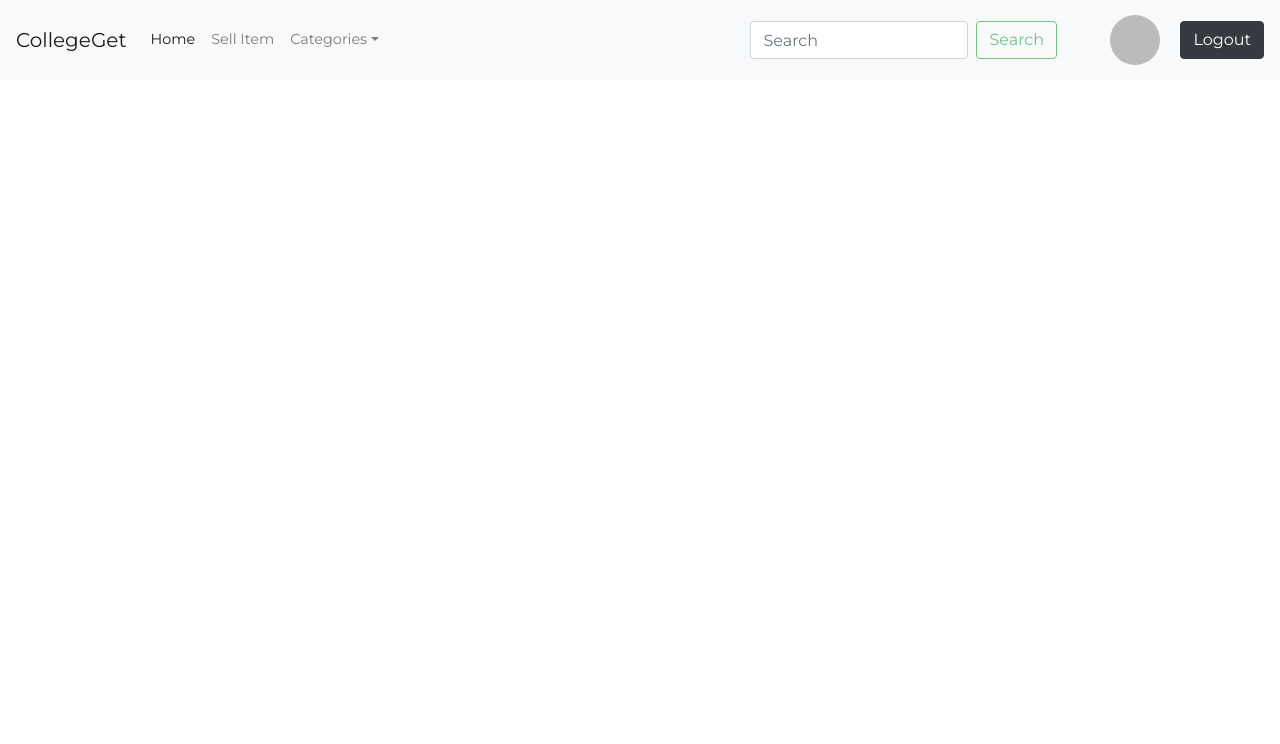
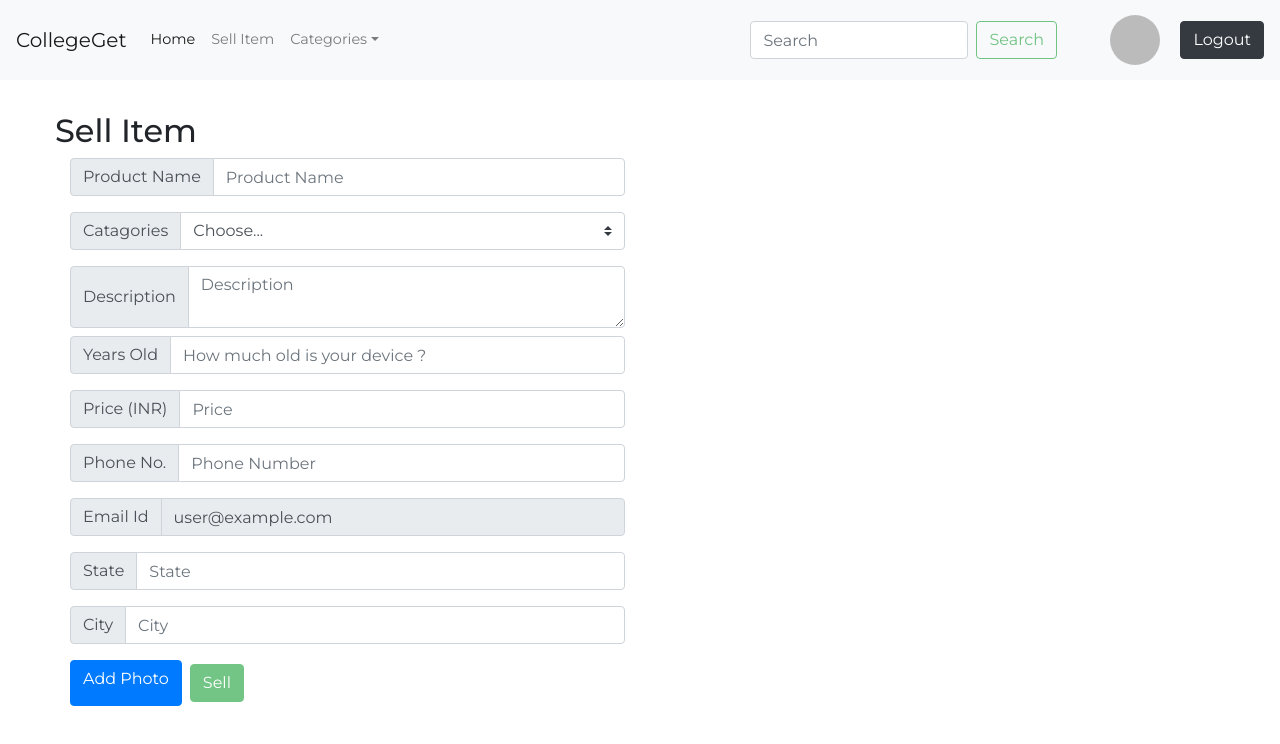
Before and after one commit to divyesh123-jain/collegeget, a React (Create React App) app: page /results/1 in a window 1280 px wide. Shown: the top 744 px of the page. Built offline with nearby package versions, Linux system fonts and the light colour scheme; no server answers; sample sign-in values are in the browser's storage.

Commit message:
connected to database , upload works ,fetches data

```diff
--- a/src/Components/Body.js
+++ b/src/Components/Body.js
@@ -25,6 +25,7 @@ const Body = () => {
         <Routes>
             <Route exact path = "/" element = {<Home/>} />
             <Route exact path = "/sell" element = {<Sell />} />
+            <Route exact path = "/results/:query" element = {<Sell />} />
         </Routes>
         </div>
 
--- a/src/Components/Form.js
+++ b/src/Components/Form.js
@@ -1,21 +1,133 @@
-import React,{useState} from 'react';
+import React, { useState,useEffect } from 'react';
+import { auth } from '../Firebase';
+import { onAuthStateChanged } from 'firebase/auth';
+import { collection, addDoc, serverTimestamp, updateDoc,doc } from "firebase/firestore";
+import { db, storage } from '../Firebase';
+import { getDownloadURL, ref, uploadBytesResumable } from "firebase/storage";
+import { useNavigate } from 'react-router-dom';
+// import { serverTimestamp } from '@firebase/firestore';
+
+const Form = () => {
+    const [user,setUser] = useState('');
+    const navigate = useNavigate();
+    useEffect(() => {
+		onAuthStateChanged(auth,(currentUser)=>{
+			if(!currentUser) navigate('/login') ;
+            setUser(currentUser);
+            console.log(currentUser);
+            // console.log(currentUser.photoURL);
+		  })
+	}, [])
+    const [select, setSelect] = useState('Choose');
+    const [pname,setPname] = useState('');
+    const [phone,setPhone] = useState('');
+    const [desc,setDesc] = useState('');
+    const [state,setState] = useState('');
+    const [city,setCity] = useState('');
+    const [shareImage, setShareImage] = useState('');
+    const [price,setPrice] = useState('');
+    const [year,setYear] = useState('');
+
+    const sendPost = async () => {
+        try {
+            const docRef = await addDoc(collection(db, "posts"), {
+                userImage:user.photoURL,
+                email:user.email,
+                sname:user.displayName,
+                pname,
+                phone,
+                price,
+                year,
+                desc,
+                state,
+                city,
+                time: serverTimestamp()
+            });
+            console.log(docRef.id);
+            const imageRef = ref(storage, `posts/${docRef.id}/images`);
+            if (shareImage) {
+                const uploadTask = uploadBytesResumable(imageRef, shareImage);
+                uploadTask.on('state_changed',
+                    (snapshot) => {
+                        const progress = (snapshot.bytesTransferred / snapshot.totalBytes) * 100;
+                        console.log('Upload is ' + progress + '% done');
+                        switch (snapshot.state) {
+                            case 'paused':
+                                console.log('Upload is paused');
+                                break;
+                            case 'running':
+                                console.log('Upload is running');
+                                break;
+                        }
+                    },
+                    (error) => {
+                        console.log(error);
+
+                    },
+                    async() => {
+
+                        const imgURL = await getDownloadURL(uploadTask.snapshot.ref);
+                        const update = await updateDoc(doc(db, "posts",docRef.id),{
+                            img:imgURL
+                        })
+                        // console.log(imgURL);
+                        reset();
+                    }
+                );
+            }
 
 
-const Form = () => {
-    const [select,setSelect] = useState('Choose');
+        }
+        catch (error) {
+            alert(error);
+        }
+
+    }
+    const handleSubmit = (e) => {
+        e.preventDefault();
+        sendPost();
+    }
+    const reset = () => {
+    //     onst [select, setSelect] = useState('Choose');
+    // const [pname,setPname] = useState('');
+    // const [email,setEmail] = useState('');
+    // const [phone,setPhone] = useState('');
+    // const [desc,setDesc] = useState('');
+    // const [state,setState] = useState('');
+    // const [city,setCity] = useState('');
+    // const [shareImage, setShareImage] = useState('');
+        setPname("");
+        setDesc("");
+        setPhone("");
+        setState("");
+        setCity("");
+        setShareImage();
+        setSelect('Choose');
+}
+
+
+    const handleImageChange = (e) => {
+        const image = e.target.files[0];
+        if (image === '' || image === undefined) {
+            alert(`This is not an image. This is ${typeof image}`);
+            return;
+        }
+        setShareImage(image);
+    }
     return (
-        <div style={{ width: '500px' }}>
+        <div className="row" style = {{marginLeft:"auto",marginRight:"auto"}}>
+        <div style={{ width: '500px' }} className = "col-md-6">
             <div className="input-group mb-3">
                 <div className="input-group-prepend">
                     <span className="input-group-text" id="basic-addon1">Product Name</span>
                 </div>
-                <input type="text" className="form-control" placeholder="Product Name" aria-label="Username" aria-describedby="basic-addon1" />
+                <input required type="text" value ={pname} onChange = {(e)=>setPname(e.target.value)} className="form-control" placeholder="Product Name" aria-label="Username" aria-describedby="basic-addon1" />
             </div>
             <div className="input-group mb-3">
                 <div className="input-group-prepend">
                     <label className="input-group-text" htmlFor="inputGroupSelect01">Catagories</label>
                 </div>
-                <select className="custom-select" onChange = {(e)=>setSelect(e.target.value)} value = {select} id="inputGroupSelect01">
+                <select required className="custom-select" onChange={(e) => setSelect(e.target.value)} value={select} id="inputGroupSelect01">
                     <option selected>Choose...</option>
                     <option value="Gadgets">Gadgets</option>
                     <option value="Vehicles">Vehicles</option>
@@ -27,41 +139,64 @@ const Form = () => {
                 <div className="input-group-prepend">
                     <span className="input-group-text">Description</span>
                 </div>
-                <textarea className="form-control" placeholder='Description' aria-label="With textarea"></textarea>
+                <textarea required value = {desc} onChange = {(e)=>setDesc(e.target.value)} className="form-control" placeholder='Description' aria-label="With textarea"></textarea>
             </div>
 
             <div className="input-group mt-2 mb-3">
                 <div className="input-group-prepend">
-                    <span className="input-group-text" id="basic-addon1">Price (INR)</span>
+                    <span  className="input-group-text" id="basic-addon1">Years Old</span>
                 </div>
-                <input type="number" className="form-control" placeholder="Price" aria-label="Username" aria-describedby="basic-addon1" />
+                <input required type="number" value = {year} onChange = {(e)=>setYear(e.target.value)} className="form-control" placeholder="How much old is your device ?" aria-label="Username" aria-describedby="basic-addon1" />
+            </div>
+            <div className="input-group mt-2 mb-3">
+                <div className="input-group-prepend">
+                    <span  className="input-group-text" id="basic-addon1">Price (INR)</span>
+                </div>
+                <input required type="number" className="form-control" value = {price} onChange = {(e)=>setPrice(e.target.value)} placeholder="Price" aria-label="Username" aria-describedby="basic-addon1" />
             </div>
             <div className="input-group mt-2 mb-3">
                 <div className="input-group-prepend">
                     <span className="input-group-text" id="basic-addon1">Phone No.</span>
                 </div>
-                <input type="number" className="form-control" placeholder="Phone Number" aria-label="Username" aria-describedby="basic-addon1" />
+                <input type="number" className="form-control" value = {phone} onChange = {(e)=>setPhone(e.target.value)} placeholder="Phone Number" aria-label="Username" aria-describedby="basic-addon1" />
             </div>
-            <div className="input-group mt-2 mb-3">
+            {user.email && <div className="input-group mt-2 mb-3">
                 <div className="input-group-prepend">
                     <span className="input-group-text" id="basic-addon1">Email Id</span>
                 </div>
-                <input type="email" className="form-control" placeholder="Email ID" aria-label="Username" aria-describedby="basic-addon1" />
-            </div>
+                <input disabled value = {user.email}  type="email" className="form-control" placeholder="Email ID" aria-label="Username" aria-describedby="basic-addon1" />
+            </div>}
+
+
             <div className="input-group mt-2 mb-3">
                 <div className="input-group-prepend">
                     <span className="input-group-text" id="basic-addon1">State</span>
                 </div>
-                <input type="text" className="form-control" placeholder="State" aria-label="Username" aria-describedby="basic-addon1" />
+                <input required type="text" className="form-control" placeholder="State" value = {state} onChange = {(e)=>setState(e.target.value)} aria-label="Username" aria-describedby="basic-addon1" />
             </div>
-            <div className="input-group mt-2 mb-3">
+            <div  className="input-group mt-2 mb-3">
                 <div className="input-group-prepend">
                     <span className="input-group-text" id="basic-addon1">City</span>
                 </div>
-                <input type="text" className="form-control" placeholder="City" aria-label="Username" aria-describedby="basic-addon1" />
+                <input required type="text" className="form-control" value ={city} onChange = {(e)=>setCity(e.target.value)} placeholder="City" aria-label="Username" aria-describedby="basic-addon1" />
             </div>
-            <button className='btn btn-primary'>Add Image</button>
-            <button className='btn btn-success ml-2'>Sell</button>
+            <button className='btn btn-primary'>
+                <input required
+                    type="file"
+                    id="file"
+                    accept="image/gif , image/jpeg, image/png"
+                    style={{ display: 'none' }}
+                    onChange={handleImageChange}
+                /><label htmlFor="file">
+                    Add Photo
+                </label>
+            </button>
+            <button onClick = {handleSubmit}  type = "submit" className='btn btn-success ml-2' disabled = {!shareImage?true:false}>Sell</button>
+        </div>
+        <div className='col-md-6'>
+            {shareImage&& <img src={URL.createObjectURL(shareImage)} style = {{height:"500px",width:"100%"}} alt="" />}
+
+        </div>
         </div>
     )
 }
--- a/src/Firebase.js
+++ b/src/Firebase.js
@@ -1,6 +1,8 @@
 // Import the functions you need from the SDKs you need
 import { initializeApp } from "firebase/app";
 import {getAuth} from 'firebase/auth';
+import { getFirestore } from "firebase/firestore";
+import { getStorage } from "firebase/storage";
 // TODO: Add SDKs for Firebase products that you want to use
 // https://firebase.google.com/docs/web/setup#available-libraries
 
@@ -17,3 +19,5 @@ const firebaseConfig = {
 // Initialize Firebase
 const app = initializeApp(firebaseConfig);
 export const auth = getAuth(app);
+export const db = getFirestore();
+export const storage = getStorage();
```
Also changed, not shown: src/Components/Card.js (+4 -4 lines), src/Components/ProductsPage.js (+15 -3 lines).
